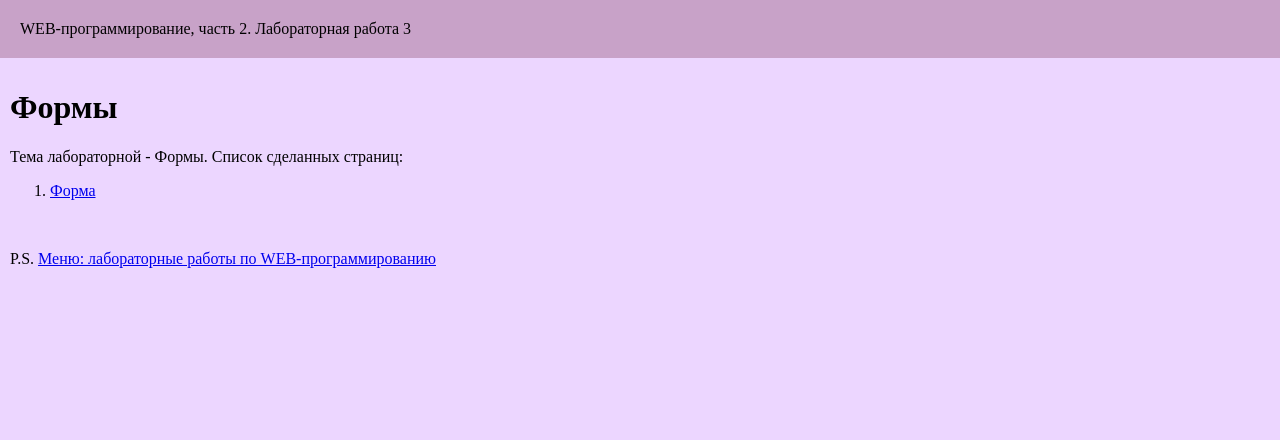
After one commit to Arinaaaaaaaaaa/web-programming-labs-2, a Flask app: page /lab3/ in a window 1280 px wide. The commit adds this page. Shown: the top 440 px of the page. Run offline with Flask 3, Linux system fonts and the light colour scheme.

Commit message:
Заготовка к третьей лабораторной работе

```diff
--- a/app.py
+++ b/app.py
@@ -1,7 +1,9 @@
 from flask import Flask, redirect, url_for, render_template
 from lab1 import lab1
 from lab2 import lab2
+from lab3 import lab3
 
 app = Flask(__name__)
 app.register_blueprint(lab1)
 app.register_blueprint(lab2)
+app.register_blueprint(lab3)
--- a/lab1.py
+++ b/lab1.py
@@ -30,6 +30,10 @@ def menu():
 
                 <li>
                     <a href="/lab2/",target="_blank">Вторая лабораторная работа</a>
+                </li>
+
+                <li>
+                    <a href="/lab3/",target="_blank">Третья лабораторная работа</a>
                 </li>
             </ol>
         </main>
--- /dev/null
+++ b/lab3.py
@@ -0,0 +1,7 @@
+from flask import Blueprint, render_template
+lab3 = Blueprint('lab3', __name__)
+
+
+@lab3.route('/lab3/')
+def lab():
+    return render_template('lab3.html')
--- a/templates/example.html
+++ b/templates/example.html
@@ -33,7 +33,6 @@
             <li>{{ b.writer }}: {{ b.name }}, {{b.style}}, {{b.page_count}}</li>
             {% endfor %}
         </ul>
-     </main>
 
      <footer>
         &copy;
--- /dev/null
+++ b/templates/lab3.html
@@ -0,0 +1,13 @@
+{% extends "base.html" %}
+
+{% block lab %}Лабораторная работа 3{% endblock %}
+
+{% block main %}
+    <h1>Формы</h1>
+    <div>Тема лабораторной - Формы. Список сделанных страниц:</div>
+    <ol>
+        <li>
+            <a href = "/lab3/form1">Форма</a>
+        </li>
+    </ol>
+{% endblock %}
```
